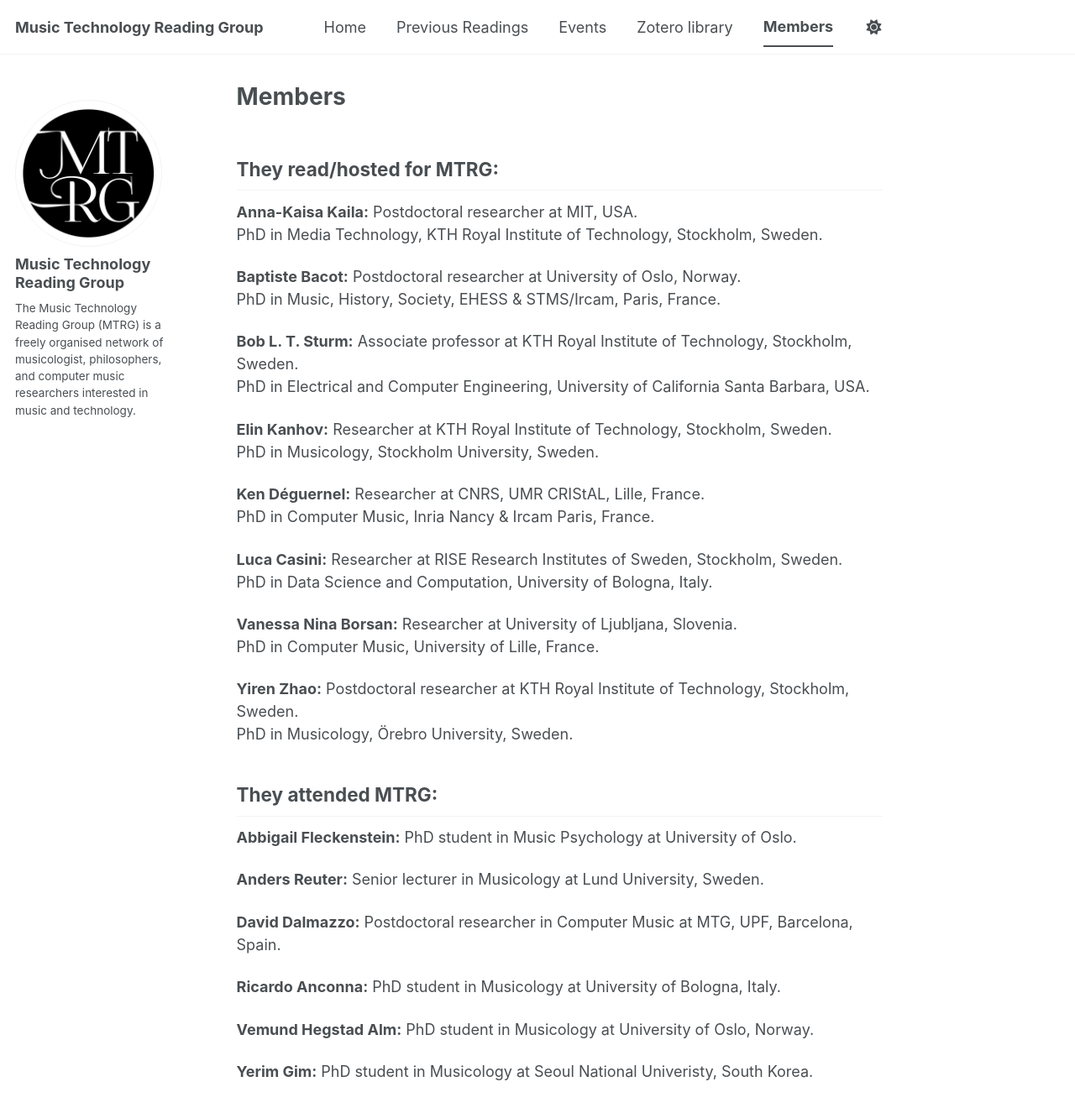
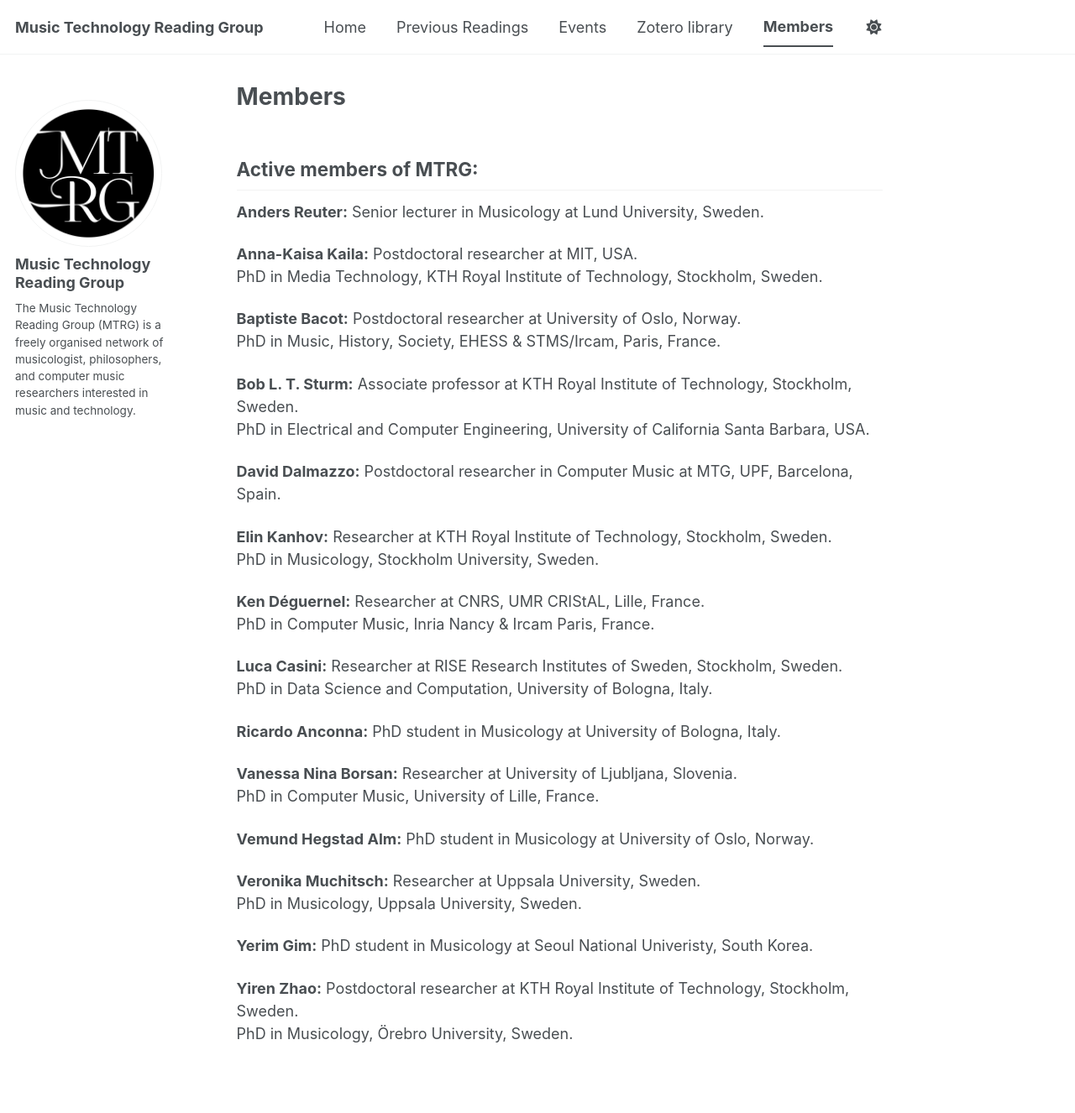
Before and after one commit to musictechnologyreadinggroup/musictechnologyreadinggroup.github.io, a Jekyll site: the page built from _pages/members.md, in a window 1280 px wide and 1340 px high. Shown: the top 1326 px of the window at 84% size. Built offline with Jekyll 4.4.1, drawn with Linux system fonts in a browser that asks for light colours; a style sheet for code colours, icons or effects is not loaded.

Commit message:
Update members to active members

```diff
--- a/_pages/members.md
+++ b/_pages/members.md
@@ -4,8 +4,10 @@ title: "Members"
 author_profile: true
 ---
 
-They read/hosted for MTRG:
+Active members of MTRG:
 ------
+
+**Anders Reuter:** Senior lecturer in Musicology at Lund University, Sweden.
 
 **Anna-Kaisa Kaila:** Postdoctoral researcher at MIT, USA. <br>
 PhD in Media Technology, KTH Royal Institute of Technology, Stockholm, Sweden.
@@ -16,6 +18,8 @@ PhD in Music, History, Society, EHESS & STMS/Ircam, Paris, France.
 **Bob L. T. Sturm:** Associate professor at KTH Royal Institute of Technology, Stockholm, Sweden. <br>
 PhD in Electrical and Computer Engineering, University of California Santa Barbara, USA.
 
+**David Dalmazzo:** Postdoctoral researcher in Computer Music  at MTG, UPF, Barcelona, Spain.
+
 **Elin Kanhov:** Researcher at KTH Royal Institute of Technology, Stockholm, Sweden. <br>
 PhD in Musicology, Stockholm University, Sweden.
 
@@ -25,24 +29,17 @@ PhD in Computer Music, Inria Nancy & Ircam Paris, France.
 **Luca Casini:** Researcher at RISE Research Institutes of Sweden, Stockholm, Sweden. <br>
 PhD in Data Science and Computation, University of Bologna, Italy.
 
+**Ricardo Anconna:** PhD student in Musicology at University of Bologna, Italy.
+
 **Vanessa Nina Borsan:** Researcher at University of Ljubljana, Slovenia. <br>
 PhD in Computer Music, University of Lille, France.
 
+**Vemund Hegstad Alm:** PhD student in Musicology at University of Oslo, Norway.
+
+**Veronika Muchitsch:** Researcher at Uppsala University, Sweden. <br>
+PhD in Musicology, Uppsala University, Sweden.
+
+**Yerim Gim:** PhD student in Musicology at Seoul National Univeristy, South Korea.
+
 **Yiren Zhao:** Postdoctoral researcher at KTH Royal Institute of Technology, Stockholm, Sweden. <br>
 PhD in Musicology, Örebro University, Sweden.
-
-
-They attended MTRG:
-------
-
-**Abbigail Fleckenstein:** PhD student in Music Psychology at University of Oslo.
-
-**Anders Reuter:** Senior lecturer in Musicology at Lund University, Sweden.
-
-**David Dalmazzo:** Postdoctoral researcher in Computer Music  at MTG, UPF, Barcelona, Spain.
-
-**Ricardo Anconna:** PhD student in Musicology at University of Bologna, Italy.
-
-**Vemund Hegstad Alm:** PhD student in Musicology at University of Oslo, Norway.
-
-**Yerim Gim:** PhD student in Musicology at Seoul National Univeristy, South Korea.
```
